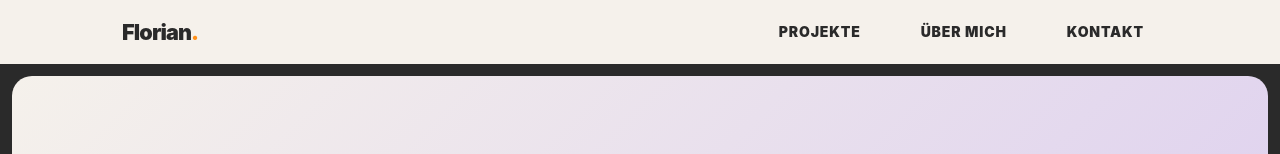
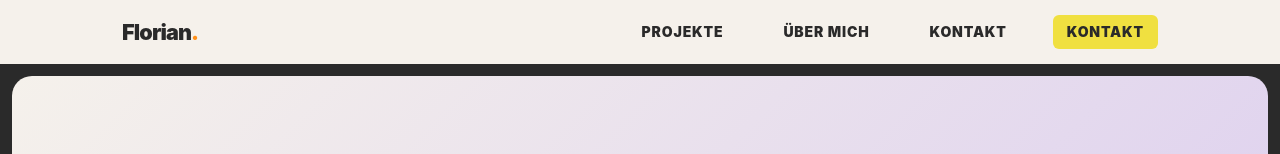
Before and after one commit to FloBerlin2024/kopie-profilwebsite, a website built with Vite: page index.html in a window 1280 px wide. Shown: the top 154 px of the page. Built offline with nearby package versions, Linux system fonts and the light colour scheme; grey boxes are pictures that could not be loaded; files whose address does not match are found by name.

Commit message:
feat: pill-shaped nav CTA button in yellow

```diff
--- a/index.html
+++ b/index.html
@@ -46,6 +46,7 @@
         <a href="#projects">Projekte</a>
         <a href="#about">Über mich</a>
         <a href="#contact">Kontakt</a>
+        <a href="#contact" class="nav-cta">Kontakt</a>
       </div>
       <button class="nav-hamburger" aria-label="Menü öffnen" aria-expanded="false">
         <span></span><span></span><span></span>
--- a/src/styles/components.css
+++ b/src/styles/components.css
@@ -59,6 +59,34 @@
   border-color: var(--color-anthrazite);
   box-shadow: 3px 3px 0 var(--color-anthrazite);
   transform: translate(-1px, -1px);
+}
+
+.nav-cta {
+  display: none;
+}
+
+@media (min-width: 768px) {
+  .nav-cta {
+    display: inline-flex;
+    align-items: center;
+    background-color: var(--color-card-yellow);
+    color: var(--color-anthrazite) !important;
+    border: var(--border-width) solid var(--color-anthrazite);
+    border-radius: 999px;
+    padding: 0.4em 1.2em;
+    font-weight: 800;
+    font-size: 0.85rem;
+    letter-spacing: 0.05em;
+    text-transform: uppercase;
+    text-decoration: none;
+    transition: background-color var(--transition), transform var(--transition);
+    white-space: nowrap;
+  }
+
+  .nav-cta:hover {
+    background-color: var(--color-warm-orange);
+    transform: translateY(-1px);
+  }
 }
 
 /* Hamburger button — visible only below 768px */
```
